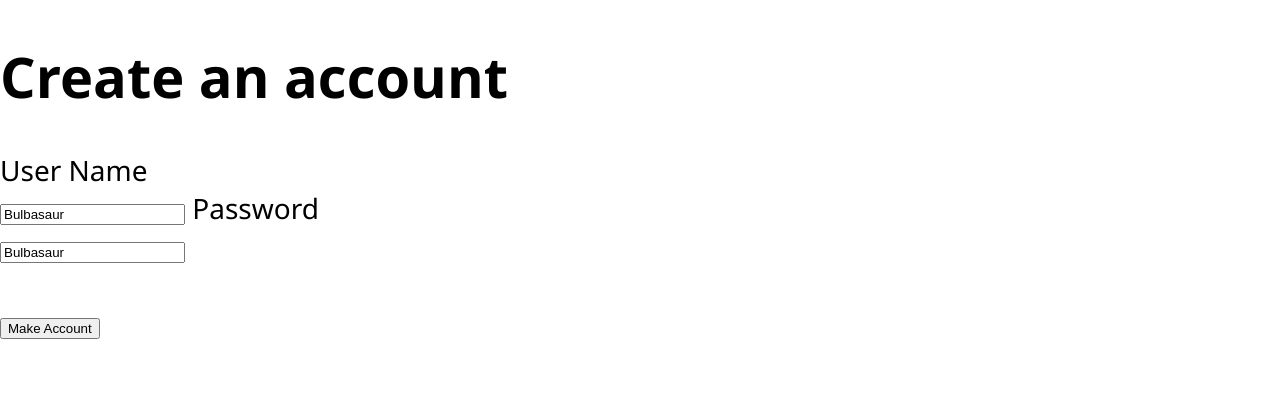
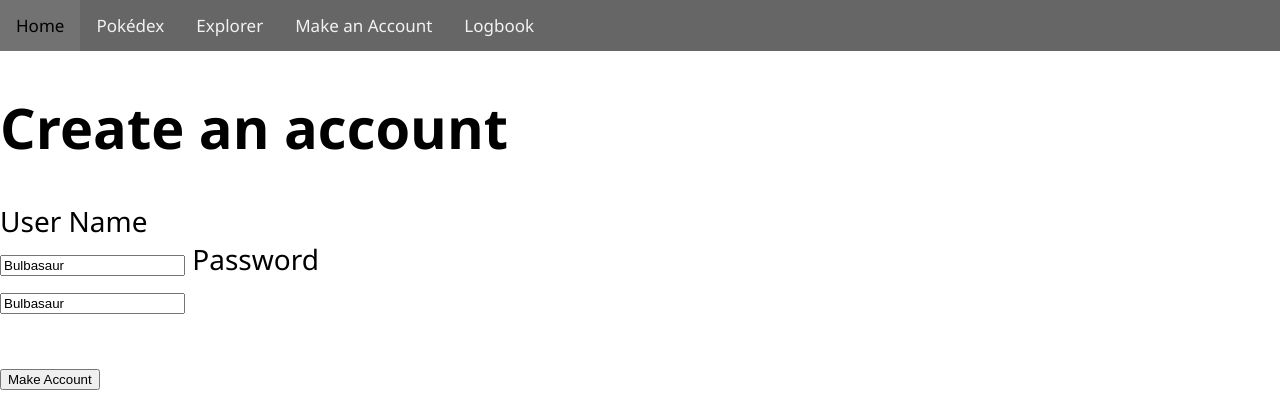
Before and after one commit to jhnntrn/POKIMAN, a PHP site: page /makeAccount.php in a window 1280 px wide. Shown: the top 420 px of the page. Run offline with PHP 8.4, Linux system fonts and the light colour scheme.

Commit message:
I added the make account page and the logbook page to the navbar, and added the navbar to the make account page and logbook page

```diff
--- a/explorer.php
+++ b/explorer.php
@@ -11,6 +11,8 @@
         <a class="active" href="index.php">Home</a>
         <a href="pokedex.php">Pokédex</a>
         <a href="explorer.php">Explorer</a>
+        <a href="makeAccount.php">Make an Account</a>
+        <a href="users.php">Logbook</a>
     </div>
    <main>
       <h1>Search By Name</h1>
--- a/index.php
+++ b/index.php
@@ -18,6 +18,8 @@
         <a class="active" href="index.php">Home</a>
         <a href="pokedex.php">Pokédex</a>
         <a href="explorer.php">Explorer</a>
+        <a href="makeAccount.php">Make an Account</a>
+        <a href="users.php">Logbook</a>
     </div>
 
     <div class="content">
--- a/makeAccount.php
+++ b/makeAccount.php
@@ -7,8 +7,16 @@
 </head>
 
 <body>
+   <div id="navbar">
+        <a class="active" href="index.php">Home</a>
+        <a href="pokedex.php">Pokédex</a>
+        <a href="explorer.php">Explorer</a>
+        <a href="makeAccount.php">Make an Account</a>
+        <a href="users.php">Logbook</a>
+    </div>
    <main>
       <h1>Create an account</h1>
+
       <form action="makeUser.php" method="post">
 
       <div id="data">
--- a/pokedex.php
+++ b/pokedex.php
@@ -23,6 +23,8 @@ $statement->closeCursor();
         <a class="active" href="index.php">Home</a>
         <a href="pokedex.php">Pokédex</a>
         <a href="explorer.php">Explorer</a>
+        <a href="makeAccount.php">Make an Account</a>
+        <a href="users.php">Logbook</a>
     </div>
 <main>
 
--- a/searchname.php
+++ b/searchname.php
@@ -27,6 +27,8 @@ $statement->closeCursor();
         <a class="active" href="index.php">Home</a>
         <a href="pokedex.php">Pokédex</a>
         <a href="explorer.php">Explorer</a>
+        <a href="makeAccount.php">Make an Account</a>
+        <a href="users.php">Logbook</a>
     </div>
 <main>
     <section>
--- a/searchtype.php
+++ b/searchtype.php
@@ -27,6 +27,8 @@ $statement->closeCursor();
         <a class="active" href="index.php">Home</a>
         <a href="pokedex.php">Pokédex</a>
         <a href="explorer.php">Explorer</a>
+        <a href="makeAccount.php">Make an Account</a>
+        <a href="users.php">Logbook</a>
     </div>
 <main>
     <section>
```
Also changed, not shown: users.php (+7 -0 lines).
